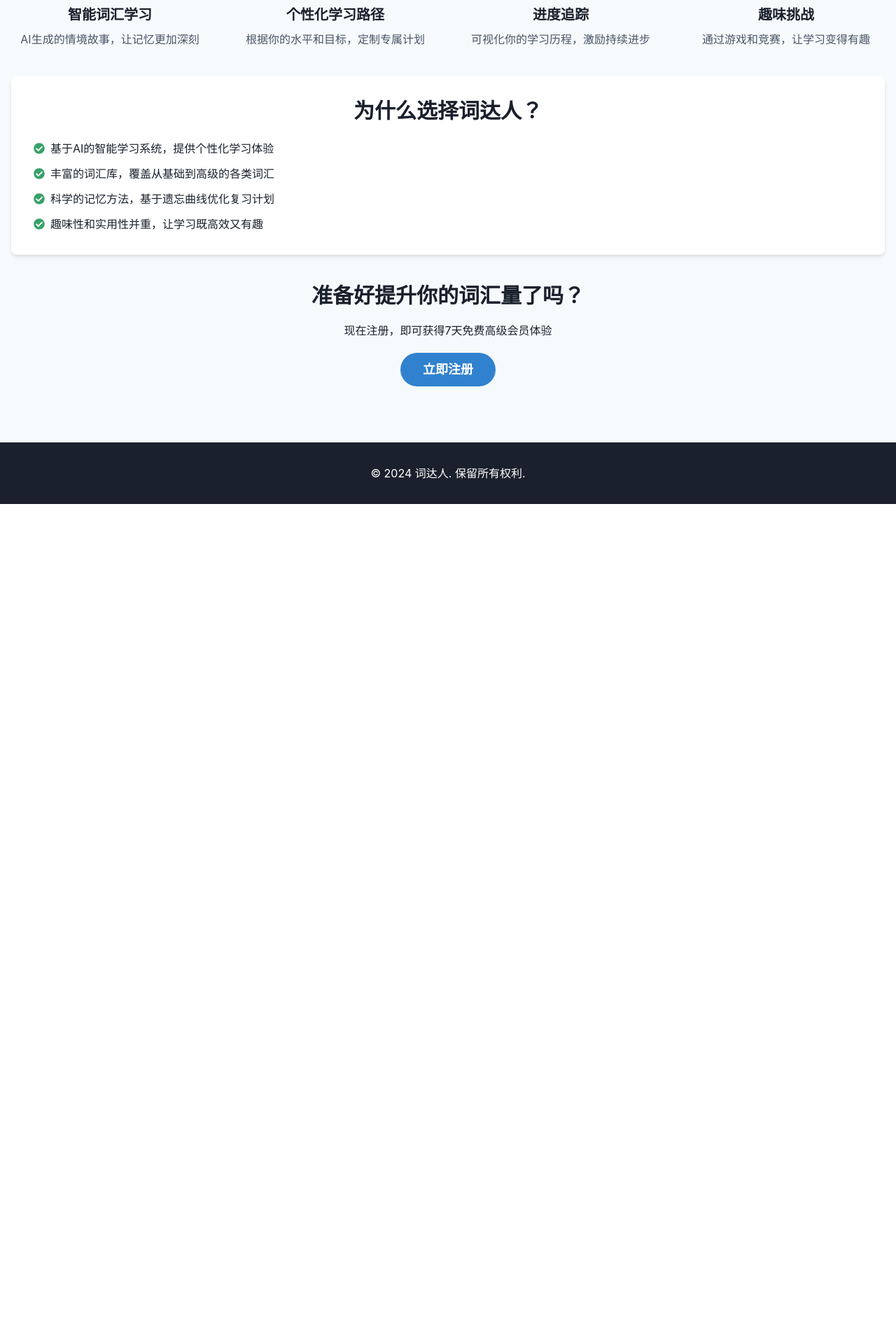
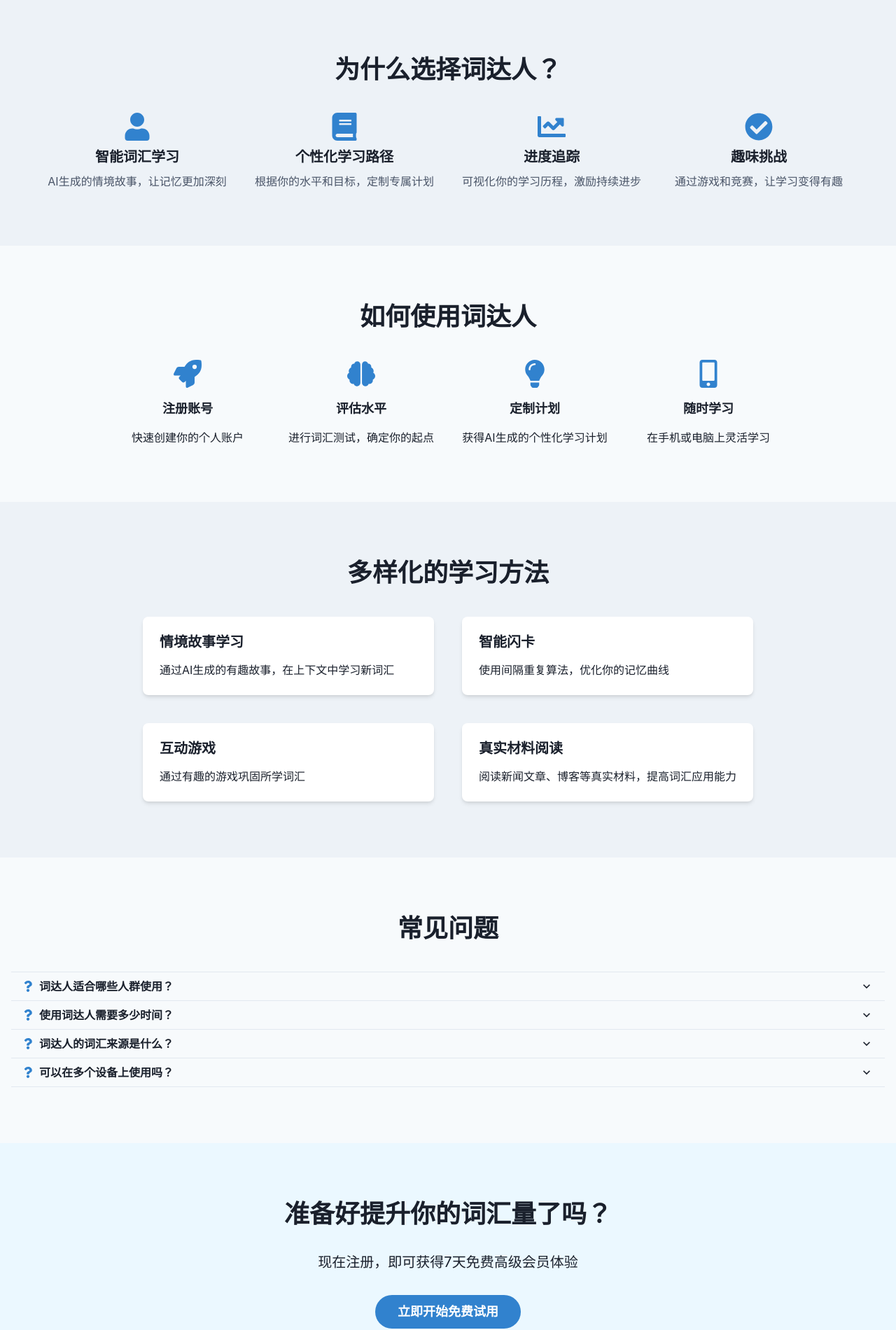
Before and after one commit to mfelixfeng/vocab-master, a React (Vite) app: page / in a window 1280 px wide. Shown: the part 400-2300 px from the top of the page at 70% size. Before the commit the page ends 1120 px from the top, so only its background shows below. Built offline with nearby package versions, Linux system fonts and the light colour scheme.

Commit message:
refactor: refactor home page.

```diff
--- a/src/pages/HomePage.tsx
+++ b/src/pages/HomePage.tsx
@@ -1,12 +1,16 @@
 import {
+  Accordion,
+  AccordionButton,
+  AccordionIcon,
+  AccordionItem,
+  AccordionPanel,
   Box,
   Button,
   Container,
   Flex,
   Heading,
-  List,
-  ListIcon,
-  ListItem,
+  HStack,
+  Icon,
   SimpleGrid,
   Stack,
   Text,
@@ -14,13 +18,18 @@ import {
   VStack,
 } from "@chakra-ui/react";
 import {
-  FaBolt,
   FaBook,
+  FaBrain,
   FaChartLine,
   FaCheckCircle,
-  FaTrophy,
+  FaLightbulb,
+  FaMobileAlt,
+  FaQuestion,
+  FaRocket,
+  FaUser,
 } from "react-icons/fa";
 import Feature from "../components/Feature";
+import Footer from "../components/Footer";
 
 const HomePage = () => {
   const bgColor = useColorModeValue("gray.50", "gray.800");
@@ -28,6 +37,7 @@ const HomePage = () => {
 
   return (
     <Box bg={bgColor} minH="100vh">
+      {/* Header */}
       <Box
         as="header"
         bg={cardBg}
@@ -41,18 +51,26 @@ const HomePage = () => {
             <Heading as="h1" fontSize="2xl" color="blue.500">
               词达人
             </Heading>
-            <Stack direction="row" spacing={8} align="center">
-              <Button colorScheme="blue" rounded="full">
+            <Flex>
+              <Button colorScheme="blue" rounded="full" mr={4}>
+                登录
+              </Button>
+              <Button colorScheme="green" rounded="full">
                 免费试用
               </Button>
-            </Stack>
+            </Flex>
           </Flex>
         </Container>
       </Box>
 
+      {/* Hero Section */}
       <Container maxW="container.xl" py={20}>
-        <VStack spacing={10} align="stretch">
-          <VStack spacing={5} textAlign="center">
+        <Stack
+          direction={{ base: "column", md: "row" }}
+          spacing={10}
+          align="center"
+        >
+          <VStack spacing={5} align="flex-start" flex={1}>
             <Heading as="h2" size="2xl">
               轻松掌握英语词汇，提升语言能力
             </Heading>
@@ -60,18 +78,27 @@ const HomePage = () => {
               通过AI智能学习系统，让词汇学习更高效、更有趣
             </Text>
             <Button size="lg" colorScheme="blue" rounded="full" px={8}>
-              开始免费体验
+              立即开始学习之旅
             </Button>
           </VStack>
+        </Stack>
+      </Container>
 
+      {/* Features Section */}
+      <Box bg={useColorModeValue("gray.100", "gray.700")} py={20}>
+        <Container maxW="container.xl">
+          <VStack spacing={10}>
+            <Heading as="h3" size="xl" textAlign="center">
+              为什么选择词达人？
+            </Heading>
             <SimpleGrid columns={{ base: 1, md: 2, lg: 4 }} spacing={10}>
               <Feature
-              icon={FaBook}
+                icon={FaUser}
                 title="智能词汇学习"
                 text="AI生成的情境故事，让记忆更加深刻"
               />
               <Feature
-              icon={FaBolt}
+                icon={FaBook}
                 title="个性化学习路径"
                 text="根据你的水平和目标，定制专属计划"
               />
@@ -81,49 +108,161 @@ const HomePage = () => {
                 text="可视化你的学习历程，激励持续进步"
               />
               <Feature
-              icon={FaTrophy}
+                icon={FaCheckCircle}
                 title="趣味挑战"
                 text="通过游戏和竞赛，让学习变得有趣"
               />
             </SimpleGrid>
-
-          <Box bg={cardBg} p={8} rounded="lg" boxShadow="md">
-            <VStack spacing={6} align="stretch">
-              <Heading as="h3" size="lg" textAlign="center">
-                为什么选择词达人？
-              </Heading>
-              <List spacing={3}>
-                {[
-                  "基于AI的智能学习系统，提供个性化学习体验",
-                  "丰富的词汇库，覆盖从基础到高级的各类词汇",
-                  "科学的记忆方法，基于遗忘曲线优化复习计划",
-                  "趣味性和实用性并重，让学习既高效又有趣",
-                ].map((item, index) => (
-                  <ListItem key={index} display="flex" alignItems="center">
-                    <ListIcon as={FaCheckCircle} color="green.500" />
-                    {item}
-                  </ListItem>
-                ))}
-              </List>
           </VStack>
+        </Container>
       </Box>
 
-          <VStack spacing={5} textAlign="center">
-            <Heading as="h3" size="lg">
-              准备好提升你的词汇量了吗？
+      {/* How It Works Section */}
+      <Container maxW="container.xl" py={20}>
+        <VStack spacing={10}>
+          <Heading as="h3" size="xl" textAlign="center">
+            如何使用词达人
           </Heading>
-            <Text>现在注册，即可获得7天免费高级会员体验</Text>
-            <Button size="lg" colorScheme="blue" rounded="full" px={8}>
-              立即注册
-            </Button>
+          <SimpleGrid columns={{ base: 1, md: 2, lg: 4 }} spacing={10}>
+            {[
+              {
+                icon: FaRocket,
+                title: "注册账号",
+                text: "快速创建你的个人账户",
+              },
+              {
+                icon: FaBrain,
+                title: "评估水平",
+                text: "进行词汇测试，确定你的起点",
+              },
+              {
+                icon: FaLightbulb,
+                title: "定制计划",
+                text: "获得AI生成的个性化学习计划",
+              },
+              {
+                icon: FaMobileAlt,
+                title: "随时学习",
+                text: "在手机或电脑上灵活学习",
+              },
+            ].map((item, index) => (
+              <VStack key={index} align="center" spacing={4}>
+                <Icon as={item.icon} w={10} h={10} color="blue.500" />
+                <Text fontWeight="bold" fontSize="lg">
+                  {item.title}
+                </Text>
+                <Text textAlign="center">{item.text}</Text>
               </VStack>
+            ))}
+          </SimpleGrid>
         </VStack>
       </Container>
 
-      <Box as="footer" bg="gray.800" color="white" py={8} textAlign="center">
-        <Text>&copy; 2024 词达人. 保留所有权利.</Text>
+      {/* Learning Methods Section */}
+      <Box bg={useColorModeValue("gray.100", "gray.700")} py={20}>
+        <Container maxW="container.xl">
+          <VStack spacing={10}>
+            <Heading as="h3" size="xl" textAlign="center">
+              多样化的学习方法
+            </Heading>
+            <SimpleGrid columns={{ base: 1, md: 2 }} spacing={10}>
+              {[
+                {
+                  title: "情境故事学习",
+                  description: "通过AI生成的有趣故事，在上下文中学习新词汇",
+                },
+                {
+                  title: "智能闪卡",
+                  description: "使用间隔重复算法，优化你的记忆曲线",
+                },
+                {
+                  title: "互动游戏",
+                  description: "通过有趣的游戏巩固所学词汇",
+                },
+                {
+                  title: "真实材料阅读",
+                  description: "阅读新闻文章、博客等真实材料，提高词汇应用能力",
+                },
+              ].map((method, index) => (
+                <Box key={index} bg={cardBg} p={6} rounded="lg" shadow="md">
+                  <Heading as="h4" size="md" mb={4}>
+                    {method.title}
+                  </Heading>
+                  <Text>{method.description}</Text>
                 </Box>
+              ))}
+            </SimpleGrid>
+          </VStack>
+        </Container>
+      </Box>
+
+      {/* FAQ Section */}
+      <Container maxW="container.xl" py={20}>
+        <VStack spacing={10}>
+          <Heading as="h3" size="xl" textAlign="center">
+            常见问题
+          </Heading>
+          <Accordion allowMultiple width="100%">
+            {[
+              {
+                question: "词达人适合哪些人群使用？",
+                answer:
+                  "词达人适合各个年龄段和水平的英语学习者，从初学者到高级水平的学习者都能受益。",
+              },
+              {
+                question: "使用词达人需要多少时间？",
+                answer:
+                  "每天15-30分钟的学习就能看到明显效果。你可以根据个人时间灵活安排学习计划。",
+              },
+              {
+                question: "词达人的词汇来源是什么？",
+                answer:
+                  "我们的词汇库包括常用词、学术词汇、商务英语等多个领域，并且持续更新。",
+              },
+              {
+                question: "可以在多个设备上使用吗？",
+                answer:
+                  "是的，词达人支持多设备同步，你可以在手机、平板或电脑上无缝切换学习。",
+              },
+            ].map((item, index) => (
+              <AccordionItem key={index}>
+                <h2>
+                  <AccordionButton>
+                    <Box flex="1" textAlign="left">
+                      <HStack>
+                        <Icon as={FaQuestion} color="blue.500" />
+                        <Text fontWeight="bold">{item.question}</Text>
+                      </HStack>
+                    </Box>
+                    <AccordionIcon />
+                  </AccordionButton>
+                </h2>
+                <AccordionPanel pb={4}>{item.answer}</AccordionPanel>
+              </AccordionItem>
+            ))}
+          </Accordion>
+        </VStack>
+      </Container>
+
+      {/* CTA Section */}
+      <Box bg={useColorModeValue("blue.50", "blue.900")} py={20}>
+        <Container maxW="container.xl">
+          <VStack spacing={8} textAlign="center">
+            <Heading as="h3" size="xl">
+              准备好提升你的词汇量了吗？
+            </Heading>
+            <Text fontSize="xl">现在注册，即可获得7天免费高级会员体验</Text>
+            <Button size="lg" colorScheme="blue" rounded="full" px={8}>
+              立即开始免费试用
+            </Button>
+          </VStack>
+        </Container>
+      </Box>
+
+      {/* Footer */}
+      <Footer />
     </Box>
   );
 };
+
 export default HomePage;
```
Lines whose indentation alone changed are shown as unchanged.
